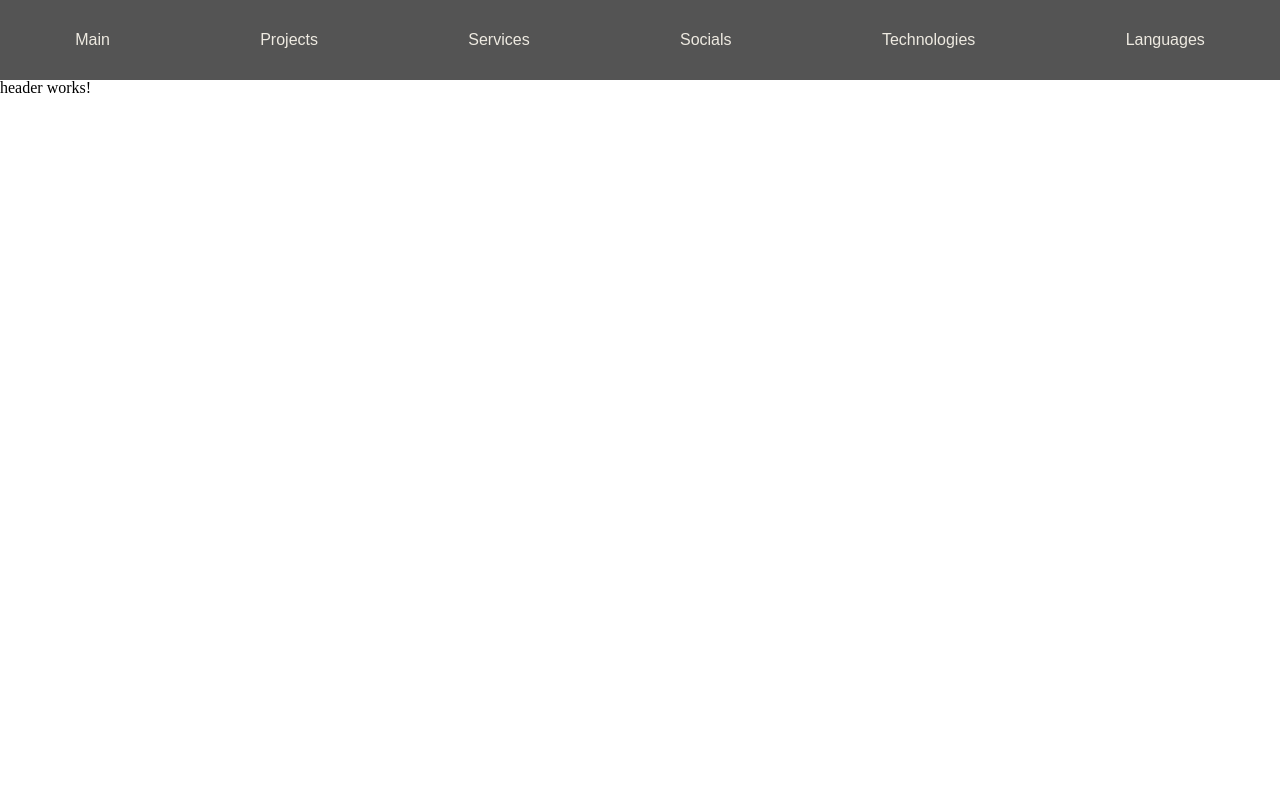
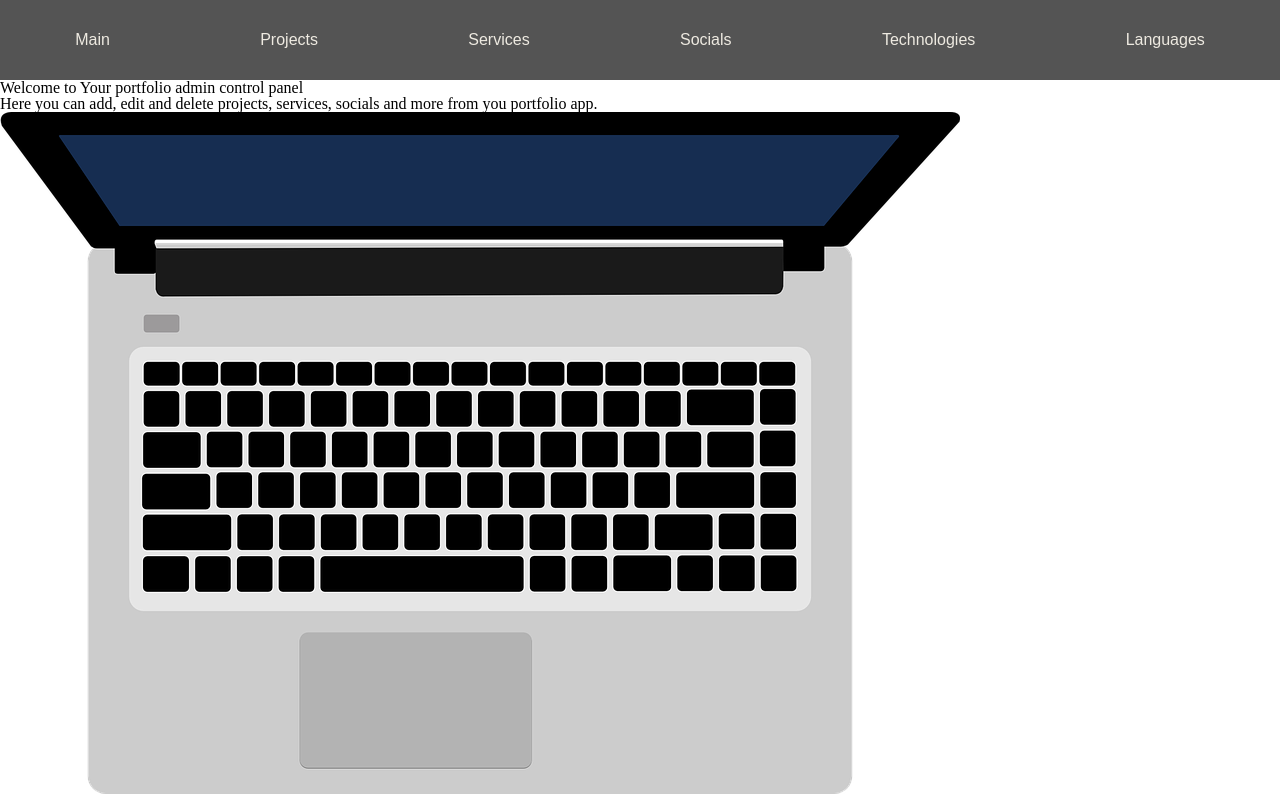
Before and after one commit to mhmdtshref/portfolio, an Angular app in the folder admin/: page / in a window 1280 px wide. Built offline with nearby package versions, Linux system fonts and the light colour scheme; a web font is replaced by a local one.

Commit message:
Create header component html structure #108

```diff
--- a/admin/src/app/header/header.component.html
+++ b/admin/src/app/header/header.component.html
@@ -1 +1,13 @@
-<p>header works!</p>
+<div id="header">
+    <div id="title-side">
+        <div id="title-container">
+            <h1>Welcome to Your portfolio admin control panel</h1>
+            <p>Here you can add, edit and delete projects, services, socials and more from you portfolio app.</p>
+        </div>
+        </div>
+    <div id="image-side">
+        <div id="image-container">
+            <img src="assets/images/laptop.png" alt="Laptop">
+        </div>
+    </div>
+</div>
```
